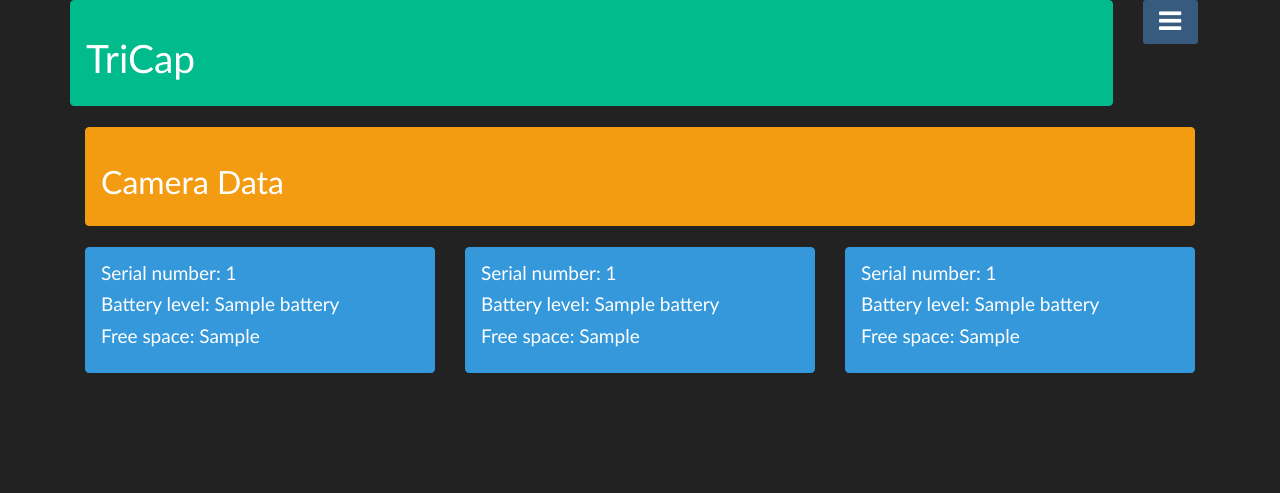
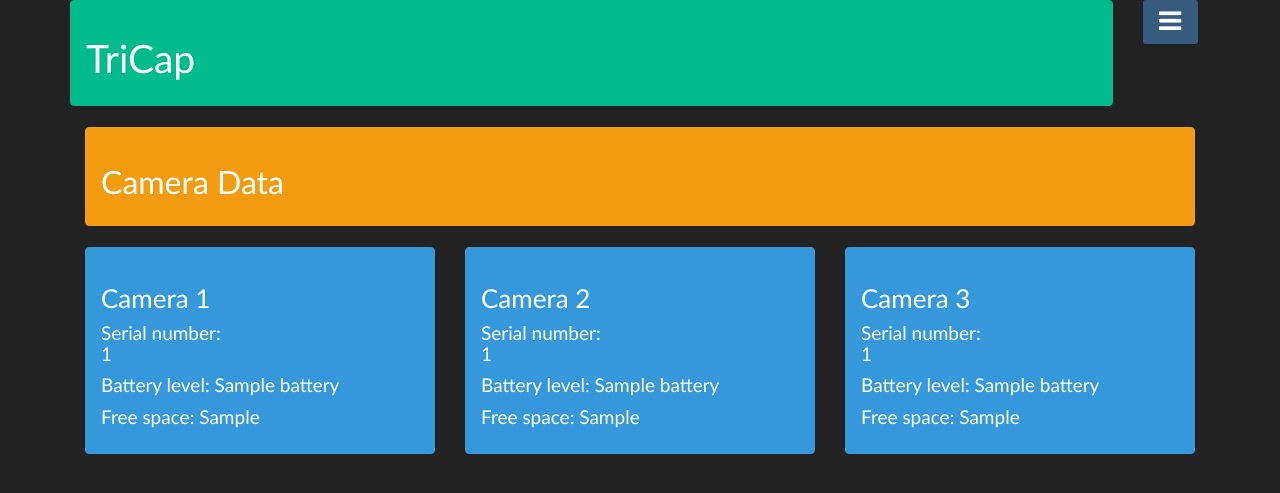
Before and after one commit to WildEyeConservation/tricap, a Flask app: template app/templates/camera/camera.html in a window 1280 px wide. Shown: the top 493 px of the page. Run offline with Flask 2, Linux system fonts and the light colour scheme; the template is opened without the code that fills it: most values are stand-ins (such as "Sample title", 1, 10 or a date in 2020); parts of the project's set-up code (start-up, migrations or seed data) failed here and were passed over; some libraries are stand-ins or nearby versions.

Commit message:
Design alterations to camera page and formating

```diff
--- a/app/templates/camera/camera.html
+++ b/app/templates/camera/camera.html
@@ -10,21 +10,24 @@
 
     <div class="col-md-4">
         <div class="alert alert-info">
-            <h4>Serial number: {{serial_number[0]}}</h4>
+            <h3>Camera 1</h3>
+            <h4>Serial number:<br>{{serial_number[0]}}</h4>
             <h4>Battery level: {{battery[0]}}</h4>
             <h4>Free space:    {{free_space[0]}}</h4>
         </div>
     </div>
     <div class="col-md-4">
         <div class="alert alert-info">
-            <h4>Serial number: {{serial_number[1]}}</h4>
+            <h3>Camera 2</h3>
+            <h4>Serial number:<br>{{serial_number[1]}}</h4>
             <h4>Battery level: {{battery[1]}}</h4>
             <h4>Free space:    {{free_space[1]}}</h4>
         </div>
     </div>
     <div class="col-md-4">
         <div class="alert alert-info">
-            <h4>Serial number: {{serial_number[2]}}</h4>
+            <h3>Camera 3</h3>
+            <h4>Serial number:<br>{{serial_number[2]}}</h4>
             <h4>Battery level: {{battery[2]}}</h4>
             <h4>Free space:    {{free_space[2]}}</h4>
         </div>
--- a/support/camera_data.py
+++ b/support/camera_data.py
@@ -4,7 +4,7 @@ from app import tricap_cameras
 
 
 class ParseData():
-    def __init__(self):
+    #def __init__(self):
 
         # self.context = gp.Context()
         # self.camera_list = []  # make a list of all available cameras
@@ -51,7 +51,7 @@ class ParseData():
 
     def parse_battery_level(self, number):
         self.serial_number = self.parse_data("value: ", number)
-        return self.serial_number.strip("%")
+        return self.serial_number
 
     def parse_camera(self, number):
         # self.name, self.addr = self.camera_list[number]  # choice
@@ -81,7 +81,7 @@ class ParseData():
             self.parse[2] += str(self.tex[self.index])
             self.index += 1
 
-        return self.parse[0], str(int(self.parse[1])/(1024*1024)) + " Mb", self.parse[2].strip("%")
+        return self.parse[0], str(int(self.parse[1])/(1024*1024)) + " Mb", self.parse[2]
 
 
 # camera_data = ParseData()
```
